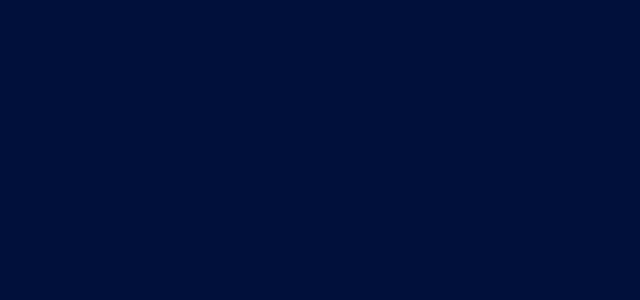
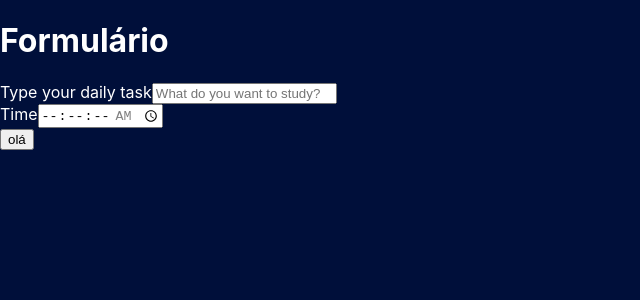
Before and after one commit to ecpieritz/study-schedule, a React (Create React App) app: page / in a window 1280 px wide. Shown: the top 300 px of the page, without its empty margins (0-640 px from the left). Built offline with nearby package versions, Linux system fonts and the light colour scheme.

Commit message:
Added form

```diff
--- a/src/App.tsx
+++ b/src/App.tsx
@@ -1,9 +1,11 @@
 import React from 'react';
 import './App.css';
+import Form from './components/Form';
 
 function App() {
   return (
     <div className="App">
+      <Form />
     </div>
   );
 }
--- /dev/null
+++ b/src/components/Form/index.tsx
@@ -0,0 +1,28 @@
+import React from "react";
+import Button from "../Button";
+
+class Form extends React.Component {
+  render(): React.ReactNode {
+    return (
+      <div>
+        <h1>Formulário</h1>
+        <div>
+          <label htmlFor="task">
+            Type your daily task
+          </label>
+          <input type="text" name="task" id="task" placeholder="What do you want to study?" required />
+        </div>
+        <div>
+          <label htmlFor="time">
+            Time
+          </label>
+          <input type="time" step="1" name="time" id="time" min="00:00:00" max="02:30:00" required  />
+        </div>
+
+        <Button />
+      </div>
+    )
+  }
+}
+
+export default Form;
```
